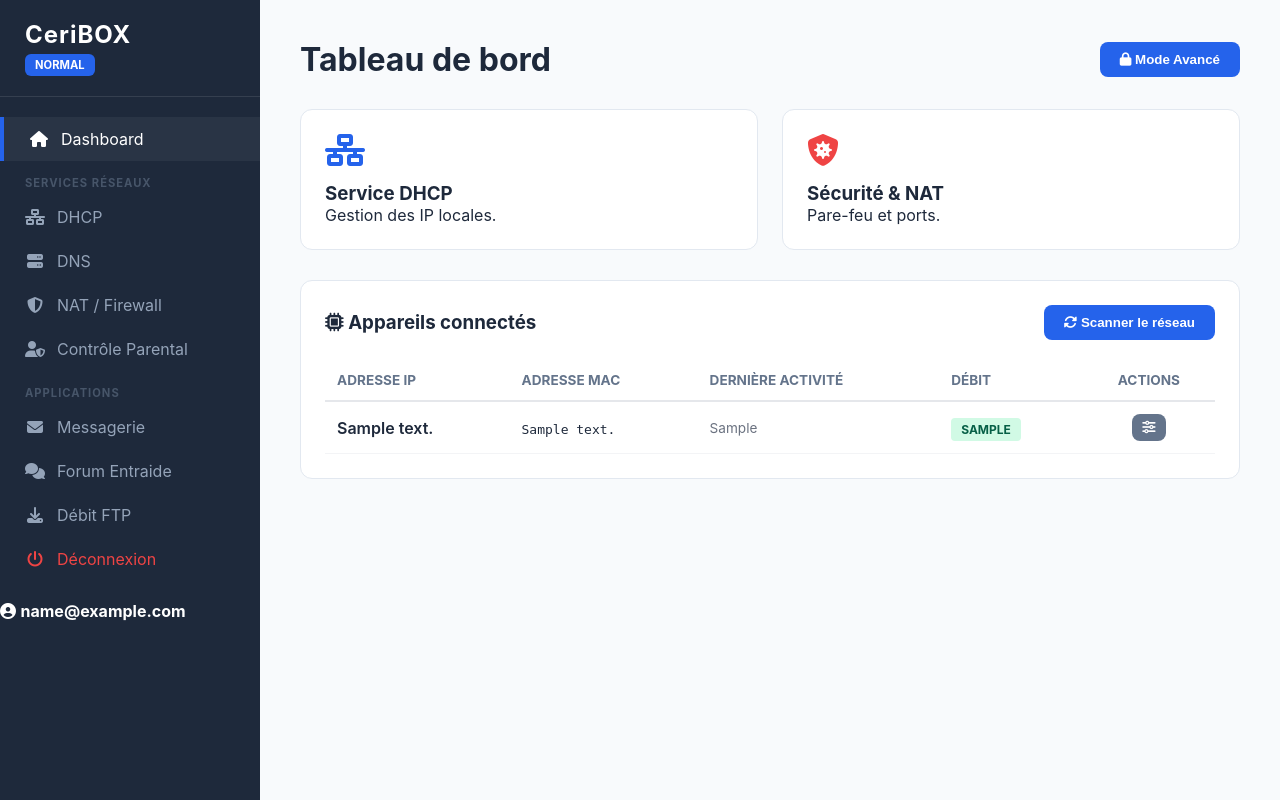
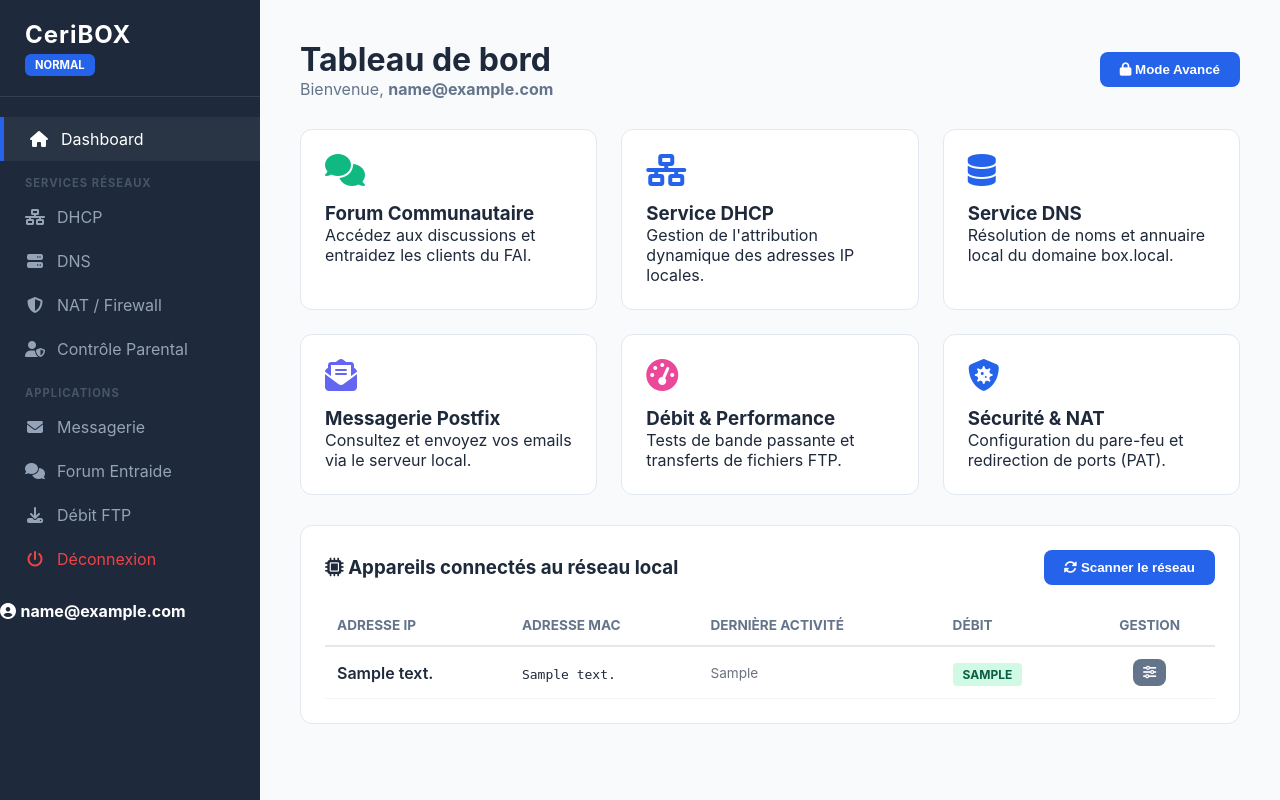
Before and after one commit to zozobkm/ams-reseaux, a PHP site: page /dahboard/index.php in a window 1280 px wide. Run offline with PHP 8.4, Linux system fonts and the light colour scheme; the visitor is signed in with stand-in values (Sample User, id 1); tables that the repository leaves empty or names only in its code hold one stand-in row (values such as "Sample post").

Commit message:
Update index.php

```diff
--- a/dahboard/index.php
+++ b/dahboard/index.php
@@ -7,7 +7,7 @@ if (!isset($_SESSION["user_id"])) {
     exit;
 }
 
-// 2. Inclusion de la configuration
+// 2. Inclusion de la config
 require_once __DIR__ . '/../config.php';
 
 // 3. Logique du bouton "Scanner le réseau"
@@ -34,6 +34,7 @@ $is_avance = ($mode === "avance");
 <html lang="fr">
 <head>
     <meta charset="UTF-8">
+    <meta name="viewport" content="width=device-width, initial-scale=1.0">
     <title>CeriBox - Dashboard</title>
     <link rel="stylesheet" href="../assets/style.css">
     <link rel="stylesheet" href="https://cdnjs.cloudflare.com/ajax/libs/font-awesome/6.4.0/css/all.min.css">
@@ -41,42 +42,70 @@ $is_avance = ($mode === "avance");
 <body>
 
 <?php
+// 5. Inclusion du menu
 $menu_path = __DIR__ . '/../menu.php';
-if (file_exists($menu_path)) { include $menu_path; }
+if (file_exists($menu_path)) {
+    include $menu_path;
+}
 ?>
 
 <div class="main-content">
     <div class="header-page">
-        <h1>Tableau de bord</h1>
+        <div>
+            <h1>Tableau de bord</h1>
+            <p style="color: var(--text-muted);">Bienvenue, <strong><?= htmlspecialchars($_SESSION["email"]) ?></strong></p>
+        </div>
+
         <form method="post" action="toggle_mode.php">
             <button type="submit" class="btn-blue" style="background: <?= $is_avance ? '#f59e0b' : '#2563eb' ?>;">
-                <i class="fas <?= $is_avance ? 'fa-unlock' : 'fa-lock' ?>"></i> Mode <?= $is_avance ? "Normal" : "Avancé" ?>
+                <i class="fas <?= $is_avance ? 'fa-unlock' : 'fa-lock' ?>"></i>
+                Mode <?= $is_avance ? "Normal" : "Avancé" ?>
             </button>
         </form>
     </div>
 
-    <?php if (isset($error_db)): ?>
-        <div style="background: #fee2e2; color: #991b1b; padding: 15px; margin-bottom: 20px; border-radius: 8px;">
-            <i class="fas fa-exclamation-circle"></i> <?= $error_db ?>
-        </div>
-    <?php endif; ?>
+    <div class="dashboard-grid">
 
-    <div class="dashboard-grid">
-        <a href="/ams-reseaux/services/dhcp.php" class="dashboard-card">
-            <i class="fas fa-network-wired card-icon" style="color: #2563eb;"></i>
+        <a href="/ams-reseaux/services/forum.php" class="dashboard-card">
+            <i class="fas fa-comments card-icon" style="color: #10b981;"></i>
+            <h3>Forum Communautaire</h3>
+            <p>Accédez aux discussions et entraidez les clients du FAI.</p>
+        </a>
+
+        <a href="/ams-reseaux/services/dhcp.php" class="dashboard-card <?= $is_avance ? 'expert-border' : '' ?>">
+            <i class="fas fa-network-wired card-icon"></i>
             <h3>Service DHCP</h3>
-            <p>Gestion des IP locales.</p>
+            <p>Gestion de l'attribution dynamique des adresses IP locales.</p>
         </a>
-        <a href="/ams-reseaux/services/nat.php" class="dashboard-card">
-            <i class="fas fa-shield-virus card-icon" style="color: #ef4444;"></i>
+
+        <a href="/ams-reseaux/services/dns.php" class="dashboard-card <?= $is_avance ? 'expert-border' : '' ?>">
+            <i class="fas fa-database card-icon"></i>
+            <h3>Service DNS</h3>
+            <p>Résolution de noms et annuaire local du domaine box.local.</p>
+        </a>
+
+        <a href="/ams-reseaux/services/mail.php" class="dashboard-card">
+            <i class="fas fa-envelope-open-text card-icon" style="color: #6366f1;"></i>
+            <h3>Messagerie Postfix</h3>
+            <p>Consultez et envoyez vos emails via le serveur local.</p>
+        </a>
+
+        <a href="/ams-reseaux/services/ftp.php" class="dashboard-card">
+            <i class="fas fa-gauge-high card-icon" style="color: #ec4899;"></i>
+            <h3>Débit & Performance</h3>
+            <p>Tests de bande passante et transferts de fichiers FTP.</p>
+        </a>
+
+        <a href="/ams-reseaux/services/nat.php" class="dashboard-card <?= $is_avance ? 'expert-border' : '' ?>">
+            <i class="fas fa-shield-virus card-icon"></i>
             <h3>Sécurité & NAT</h3>
-            <p>Pare-feu et ports.</p>
+            <p>Configuration du pare-feu et redirection de ports (PAT).</p>
         </a>
     </div>
 
     <div class="dashboard-card" style="margin-top: 30px; width: 100%;">
         <div style="display: flex; justify-content: space-between; align-items: center; margin-bottom: 20px;">
-            <h3><i class="fas fa-microchip"></i> Appareils connectés</h3>
+            <h3><i class="fas fa-microchip"></i> Appareils connectés au réseau local</h3>
             <form method="post">
                 <button type="submit" name="run_scan" class="btn-blue">
                     <i class="fas fa-sync-alt"></i> Scanner le réseau
@@ -92,7 +121,7 @@ if (file_exists($menu_path)) { include $menu_path; }
                         <th style="padding: 12px;">ADRESSE MAC</th>
                         <th style="padding: 12px;">DERNIÈRE ACTIVITÉ</th>
                         <th style="padding: 12px;">DÉBIT</th>
-                        <th style="padding: 12px; text-align: center;">ACTIONS</th>
+                        <th style="padding: 12px; text-align: center;">GESTION</th>
                     </tr>
                 </thead>
                 <tbody>
@@ -108,14 +137,16 @@ if (file_exists($menu_path)) { include $menu_path; }
                                 </span>
                             </td>
                             <td style="padding: 12px; text-align: center;">
-                                <button class="btn-blue" style="padding: 6px 10px; background: #64748b;"><i class="fas fa-sliders"></i></button>
+                                <button class="btn-blue" style="padding: 6px 10px; background: #64748b;" title="Paramètres">
+                                    <i class="fas fa-sliders"></i>
+                                </button>
                             </td>
                         </tr>
                         <?php endforeach; ?>
                     <?php else: ?>
                         <tr>
                             <td colspan="5" style="padding: 40px; text-align: center; color: var(--text-muted);">
-                                <i class="fas fa-search"></i> Aucun appareil trouvé. Cliquez sur "Scanner".
+                                <i class="fas fa-search"></i> Aucun appareil trouvé. Cliquez sur "Scanner le réseau".
                             </td>
                         </tr>
                     <?php endif; ?>
@@ -123,6 +154,14 @@ if (file_exists($menu_path)) { include $menu_path; }
             </table>
         </div>
     </div>
+
+    <?php if ($is_avance): ?>
+    <div class="dashboard-card" style="margin-top: 30px; border: 1px dashed #f59e0b; background: #fffbeb;">
+        <h3 style="color: #b45309;"><i class="fas fa-triangle-exclamation"></i> Administration Système</h3>
+        <p>Le mode avancé est activé. Vous avez un accès direct aux réglages bas-niveau de la Box.</p>
+    </div>
+    <?php endif; ?>
 </div>
+
 </body>
 </html>
```
